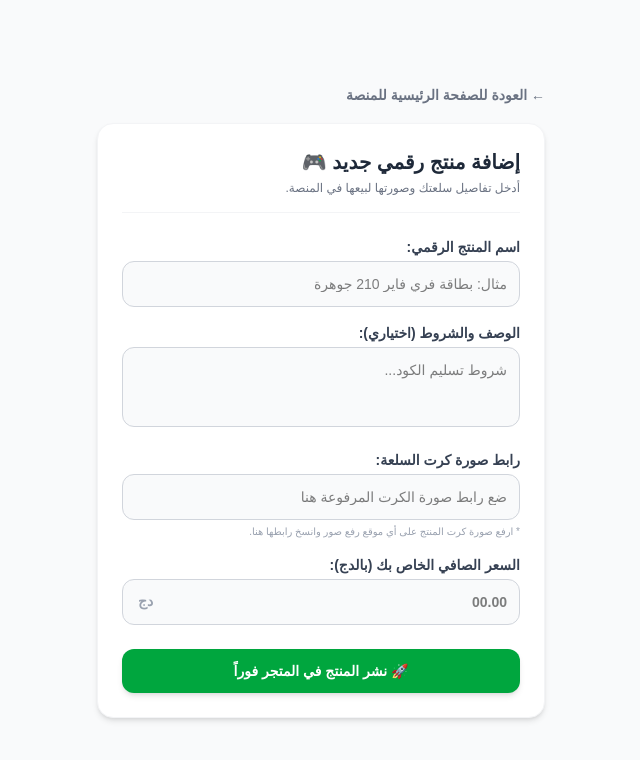
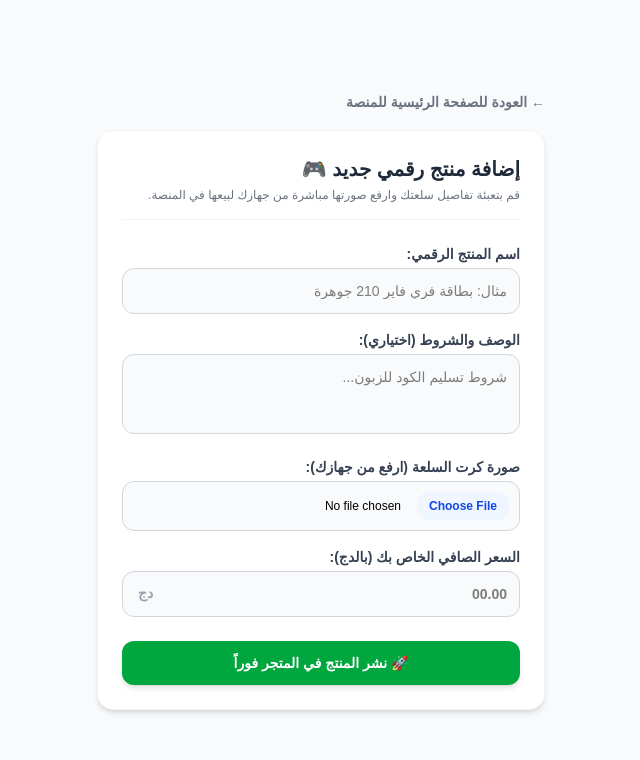
Before and after one commit to samsomprince-sys/dz-escrow-shop, a Next.js app: page /merchant/add-product in a window 1280 px wide. Shown: the top 760 px of the page, without its empty margins (319-959 px from the left). Built offline with nearby package versions, Linux system fonts and the light colour scheme; no server answers.

Commit message:
convert product image upload from url to direct computer file transfer

```diff
--- a/app/merchant/add-product/page.tsx
+++ b/app/merchant/add-product/page.tsx
@@ -1,13 +1,13 @@
 'use client';
 
-import { useState, type FormEvent } from 'react';
-import { supabase } from '../../../lib/supabase';
+import { useState } from 'react';
+import { supabase } from '../../lib/supabase';
 
 export default function AddProductPage() {
   const [title, setTitle] = useState('');
   const [description, setDescription] = useState('');
   const [price, setPrice] = useState('');
-  const [imageUrl, setImageUrl] = useState(''); // متغير حفظ رابط الصورة
+  const [imageFile, setImageFile] = useState<File | null>(null); // حفظ ملف الصورة من جهاز الكمبيوتر
   const [loading, setLoading] = useState(false);
 
   async function handleAddProduct(e: React.FormEvent) {
@@ -18,33 +18,64 @@ export default function AddProductPage() {
     }
     setLoading(true);
 
-    const { error } = await supabase
+    let finalImageUrl = 'https://unsplash.com'; // رابط افتراضي
+
+    try {
+      // 1. إذا قام التاجر باختيار ملف صورة من حاسوبه، نقوم برفعها فوراً إلى مخزن سوبابيز
+      if (imageFile) {
+        const fileExtension = imageFile.name.split('.').pop();
+        const fileName = `${Date.now()}-${Math.random().toString(36).substring(7)}.${fileExtension}`;
+
+        // رفع الملف الحقيقي للمخزن السحابي
+        const { data: uploadData, error: uploadError } = await supabase.storage
+          .from('product-images')
+          .upload(fileName, imageFile);
+
+        if (uploadError) {
+          throw new Error('فشل رفع الصورة إلى المخزن: ' + uploadError.message);
+        }
+
+        // جلب الرابط العام المباشر للصورة المرفوعة
+        const { data: publicUrlData } = supabase.storage
+          .from('product-images')
+          .getPublicUrl(fileName);
+
+        finalImageUrl = publicUrlData.publicUrl;
+      }
+
+      // 2. حفظ المنتج في جدول المنتجات وربطه برابط الصورة الذي تولد تلقائياً
+      const { error: insertError } = await supabase
         .from('products')
         .insert([
           {
             title: title,
             description: description,
             base_price_da: parseInt(price),
-          image_url: imageUrl || 'https://unsplash.com', // رابط افتراضي لو نسي التاجر وضع صورة
+            image_url: finalImageUrl,
             status: 'active'
           }
         ]);
 
-    setLoading(false);
+      if (insertError) {
+        throw new Error(insertError.message);
+      }
 
-    if (error) {
-      alert('حدث خطأ أثناء إضافة المنتج: ' + error.message);
-    } else {
-      alert('✓ تم نشر منتجك الرقمي مع صورته بنجاح في قاعدة البيانات الحية!');
+      alert('✓ تم رفع الصورة ونشر منتجك الرقمي بنجاح في المتجر الحي!');
       setTitle('');
       setDescription('');
       setPrice('');
-      setImageUrl('');
+      setImageFile(null);
+
+    } catch (error: any) {
+      alert(error.message);
+    } finally {
+      setLoading(false);
     }
   }
 
   return (
     <div className="min-h-screen bg-gray-50 p-6 flex flex-col items-center justify-center" dir="rtl">
+      {/* زر العودة للرئيسية */}
       <div className="w-full max-w-md mb-4 text-right">
         <a href="/" className="inline-flex items-center text-sm font-semibold text-gray-500 hover:text-green-600 transition-colors">
           ← العودة للصفحة الرئيسية للمنصة
@@ -54,10 +85,11 @@ export default function AddProductPage() {
       <div className="max-w-md w-full bg-white p-6 rounded-2xl shadow-md border border-gray-100 text-right">
         <div className="mb-6 border-b border-gray-100 pb-4">
           <h1 className="text-xl font-bold text-gray-800">إضافة منتج رقمي جديد 🎮</h1>
-          <p className="text-xs text-gray-500 mt-1">أدخل تفاصيل سلعتك وصورتها لبيعها في المنصة.</p>
+          <p className="text-xs text-gray-500 mt-1">قم بتعبئة تفاصيل سلعتك وارفع صورتها مباشرة من جهازك لبيعها في المنصة.</p>
         </div>
 
         <form onSubmit={handleAddProduct} className="space-y-4">
+          {/* اسم المنتج */}
           <div>
             <label className="block text-sm font-semibold text-gray-700 mb-1">اسم المنتج الرقمي:</label>
             <input
@@ -69,29 +101,36 @@ export default function AddProductPage() {
             />
           </div>
 
+          {/* وصف المنتج */}
           <div>
             <label className="block text-sm font-semibold text-gray-700 mb-1">الوصف والشروط (اختياري):</label>
             <textarea
               value={description}
               onChange={(e) => setDescription(e.target.value)}
               className="w-full p-3 border border-gray-300 rounded-xl text-sm focus:outline-none focus:border-green-500 bg-gray-50 h-20 resize-none text-right text-black"
-              placeholder="شروط تسليم الكود..."
+              placeholder="شروط تسليم الكود للزبون..."
             />
           </div>
 
-          {/* 📸 الخانة الذكية الجديدة لإضافة رابط الصورة */}
+          {/* 📸 زر رفع الصورة الحقيقي والذكي من جهاز الكمبيوتر */}
           <div>
-            <label className="block text-sm font-semibold text-gray-700 mb-1">رابط صورة كرت السلعة:</label>
+            <label className="block text-sm font-semibold text-gray-700 mb-1">صورة كرت السلعة (ارفع من جهازك):</label>
             <input
-              type="text"
-              value={imageUrl}
-              onChange={(e) => setImageUrl(e.target.value)}
-              className="w-full p-3 border border-gray-300 rounded-xl text-sm focus:outline-none focus:border-green-500 bg-gray-50 text-right text-black"
-              placeholder="ضع رابط صورة الكرت المرفوعة هنا"
+              type="file"
+              accept="image/*"
+              onChange={(e) => {
+                if (e.target.files && e.target.files[0]) {
+                  setImageFile(e.target.files[0]);
+                }
+              }}
+              className="w-full p-2.5 border border-gray-300 rounded-xl text-xs bg-gray-50 text-right text-black file:ml-4 file:py-1.5 file:px-3 file:rounded-xl file:border-0 file:text-xs file:font-semibold file:bg-blue-50 file:text-blue-700 hover:file:bg-blue-100"
             />
-            <p className="text-[10px] text-gray-400 mt-1">* ارفع صورة كرت المنتج على أي موقع رفع صور وانسخ رابطها هنا.</p>
+            {imageFile && (
+              <p className="text-[11px] text-green-600 mt-1 font-medium">✓ جاهز لرفع الملف: {imageFile.name}</p>
+            )}
           </div>
 
+          {/* السعر الصافي */}
           <div>
             <label className="block text-sm font-semibold text-gray-700 mb-1">السعر الصافي الخاص بك (بالدج):</label>
             <div className="relative">
@@ -107,7 +146,7 @@ export default function AddProductPage() {
           </div>
 
           <button type="submit" disabled={loading} className="w-full bg-green-600 hover:bg-green-700 text-white font-bold py-3 rounded-xl transition-all shadow-md text-sm mt-2">
-            {loading ? 'جاري نشر السلعة...' : '🚀 نشر المنتج في المتجر فوراً'}
+            {loading ? 'جاري معالجة ورفع الصورة للإنترنت...' : '🚀 نشر المنتج في المتجر فوراً'}
           </button>
         </form>
       </div>
```
Lines whose indentation alone changed are shown as unchanged.
